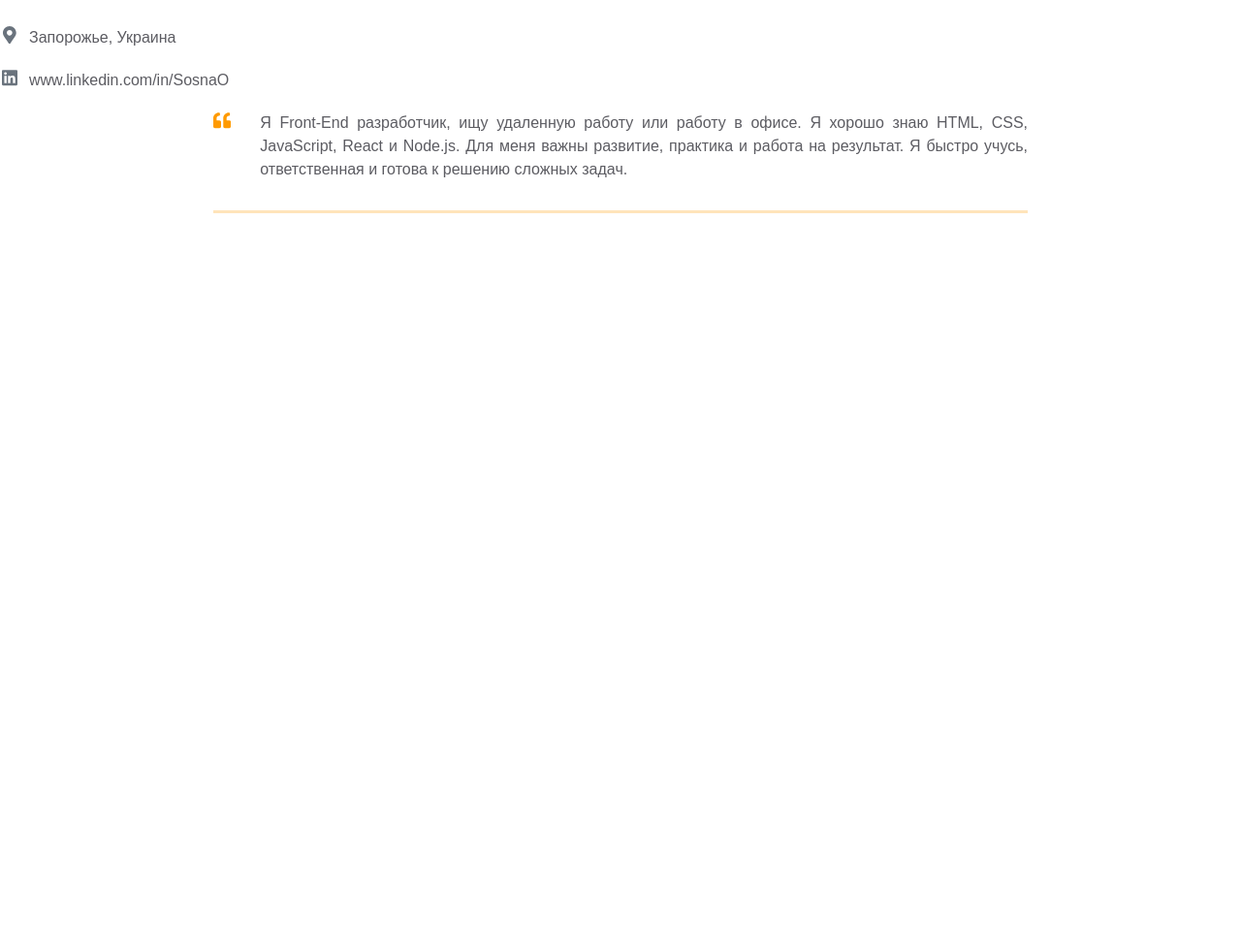
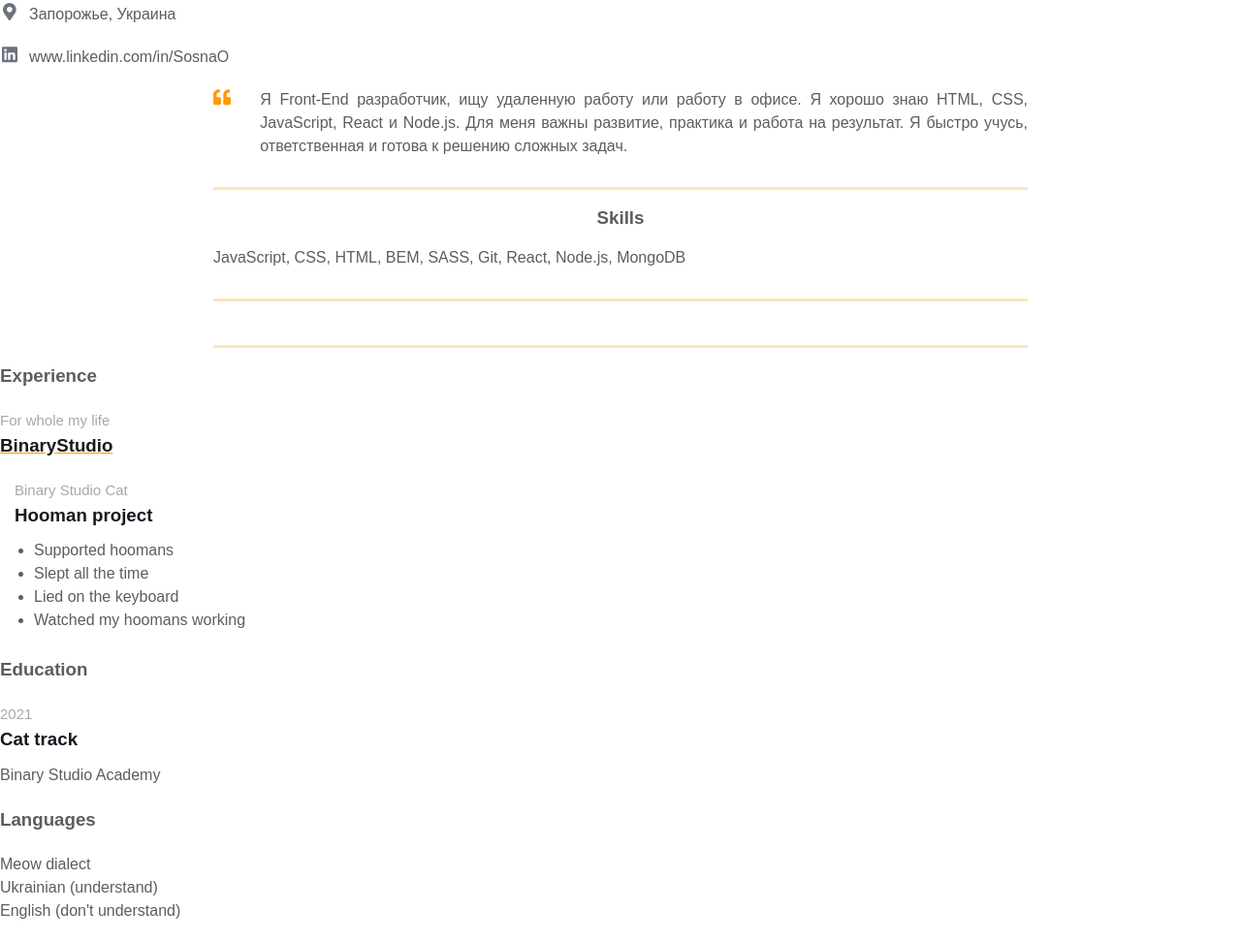
Before and after one commit to SosnaO/homepage, a plain HTML site: page index.html in a window 1280 px wide. Shown: the part 428-1400 px from the top of the page at 97% size. Before the commit the page ends 800 px from the top, so only its background shows below. Drawn offline with Linux system fonts and the light colour scheme; files whose address does not match are found by name.

Commit message:
Добавила Skills block

```diff
--- a/index.html
+++ b/index.html
@@ -9,7 +9,7 @@
 </head>
 
 <body>
-  ― Hello World! &#x1F609;
+
 
 <main>
   <div class="resume">
@@ -69,8 +69,75 @@
   </div>
 </div>
 
+<div class="container">
+  <div class="resume__block">
+    <div class="skills">
+      <h3 class="skills__header">Skills</h3>
+      <p class="skills__text">JavaScript, CSS, HTML, BEM, SASS, Git, React, Node.js, MongoDB</p>
+    </div>
+  </div>
+</div>
 
 
+<div class="container">
+  <div class="resume__block">
+    <div class="main-info fh">
+
+      <div class="experiences"></div>
+
+      <div class="additional-info fv"></div>
+    </div>
+  </div>
+</div>
+
+
+<div class="experiences">
+  <h3 class="experiences__header">Experience</h3>
+  <div class="experiences__company">
+    <div class="experiences__company-header">
+      <span class="experiences__company-header-durability">For whole my life</span>
+      <h3 class="experiences__company-header-name">BinaryStudio</h3>
+    </div>
+
+    <div class="experiences__company-project">
+      <span class="experiences__company-project-role">Binary Studio Cat</span>
+      <h3 class="experiences__company-project-name">Hooman project</h3>
+      <ul class="experiences__company-project-responsibilities">
+        <li>Supported hoomans</li>
+        <li>Slept all the time</li>
+        <li>Lied on the keyboard</li>
+        <li>Watched my hoomans working</li>
+      </ul>
+    </div>
+  </div>
+</div>
+
+
+
+
+<div class="additional-info fv">
+  <div class="additional-info__education">
+    <h3 class="additional-info__education-header">Education</h3>
+    <div class="additional-info__education-university">
+      <span class="additional-info__education-university-durability">2021</span>
+      <h3 class="additional-info__education-university-speciality">Cat track</h3>
+      <p class="additional-info__education-university-name">Binary Studio Academy</p>
+    </div>
+  </div>
+
+  <div class="additional-info__languages">
+    <h3 class="additional-info__languages-header">Languages</h3>
+    <p class="additional-info__languages-item">
+      Meow dialect
+    </p>
+    <p class="additional-info__languages-item">
+      Ukrainian (understand)
+    </p>
+    <p class="additional-info__languages-item">
+      English (don't understand)
+    </p>
+  </div>
+</div>
 
 
 
```
Also changed, not shown: assets/foto.jpg (added).
